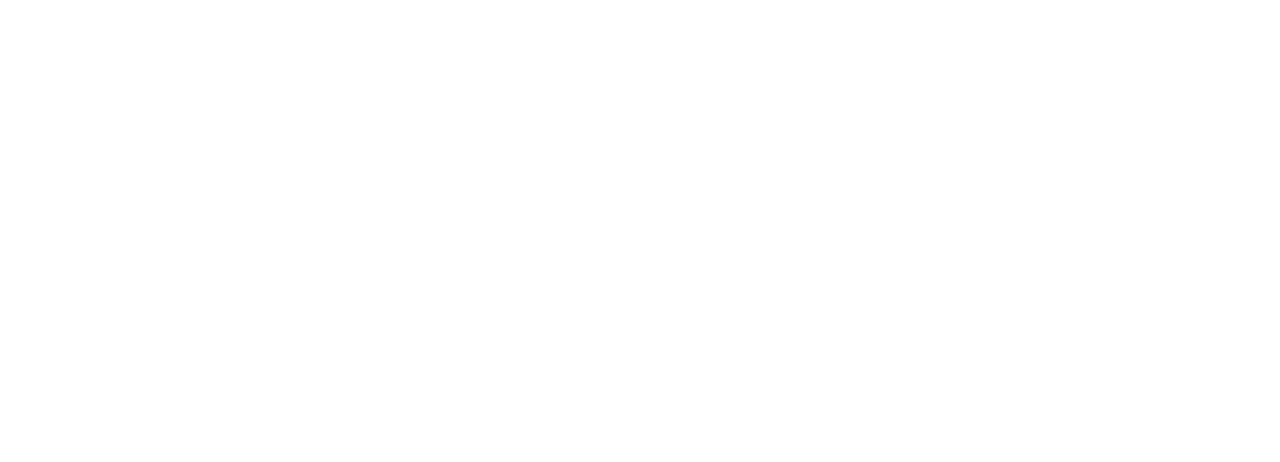
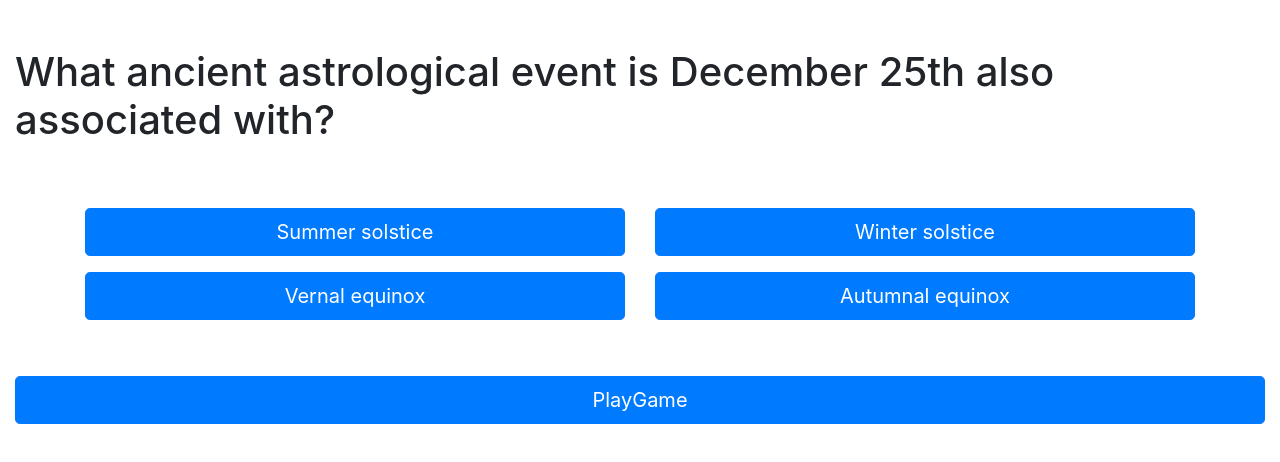
Before and after one commit to duende5801/Trivia, a plain HTML site: page index.html in a window 1280 px wide. Drawn offline with nearby package versions, Linux system fonts and the light colour scheme.

Commit message:
Second Commit

```diff
--- a/data/data.json
+++ b/data/data.json
@@ -0,0 +1,195 @@
+{
+    "ezQ": [
+        {
+            "q": "What ancient astrological event is December 25th also associated with?",
+            "a1": "Summer solstice",
+            "a2": "Winter solstice",
+            "a3": "Vernal equinox",
+            "a4": "Autumnal equinox",
+            "c": "Winter solsitce"
+        },
+        {
+            "q": "What country has the largest land mass?",
+            "a1": "Canada",
+            "a2": "China",
+            "a3": "Russia",
+            "a4": "United States",
+            "c": "Russia"
+        },
+        {
+            "q": "How many days are in a leap year?",
+            "a1": "365",
+            "a2": "200",
+            "a3": "366",
+            "a4": "355",
+            "c": "366"
+        },
+        {
+            "q": "Jim Morrison was the lead singer of which prominent 1960's rock band?",
+            "a1": "The Doors",
+            "a2": "The Beach Boys",
+            "a3": "The Beatles",
+            "a4": "The Animals",
+            "c": "The Doors"
+        },
+        {
+            "q": "The companies HP, Microsoft and Apple were all started in a what?",
+            "a1": "Office",
+            "a2": "Garage",
+            "a3": "Classroom",
+            "a4": "Boat",
+            "c": "Garage"
+        },
+        {
+            "q": "Pete Sampras is a legendary tennis player. Which nation is he from?",
+            "a1": "USA",
+            "a2": "Spain",
+            "a3": "France",
+            "a4": "Sweden",
+            "c": "USA"
+        },
+        {
+            "q": "Which sought-after snack took eight months to return to shelves after its parent company, Hostess, declared bankruptcy?",
+            "a1": "Twinkies",
+            "a2": "Brownie Bites",
+            "a3": "Ding Dongs",
+            "a4": "Fruit Pies",
+            "c": "Twinkies"
+        },
+        {
+            "q": "Which pop media icon was recently memorialized in 'World of Warcraft' in late 2018?",
+            "a1": "Aretha Franklin",
+            "a2": "Michael Jackson",
+            "a3": "Penny Marshall",
+            "a4": "Stan Lee",
+            "c": "Stan Lee"
+        },
+        {
+            "q": "What is the name of the hottest pepper in the world?",
+            "a1": "Bhut Jolokia",
+            "a2": "Trinidad Scorpion",
+            "a3": "Ghost Moccasin",
+            "a4": "Carolina Reaper",
+            "c": "Carolina Reaper"
+        },
+        {
+            "q": "In the show 'Breaking Bad', where does Walter White hide his money in his home?",
+            "a1": "Wall",
+            "a2": "Heating Duct",
+            "a3": "Under the Bed",
+            "a4": "Back Yard",
+            "c": "Heating Duct"
+        },
+        {
+            "q": "How many people in the world are right handed?",
+            "a1": "50%",
+            "a2": "75%",
+            "a3": "85%",
+            "a4": "90%",
+            "c": "85%"
+        },
+        {
+            "q": "How many US Supreme Court justices are there?",
+            "a1": "3",
+            "a2": "15",
+            "a3": "9",
+            "a4": "20",
+            "c": "9"
+        },
+        {
+            "q": "A three-day celebration triduum that involves; Halloween, All Saints Day, and All Souls Day can be referred to as?",
+            "a1": "Allhallowtide",
+            "a2": "Samhain",
+            "a3": "Festival Days",
+            "a4": "Halloween Days",
+            "c": "Allhallowtide"
+        },
+        {
+            "q": "In which continent of the world is the Sahara Desert located?",
+            "a1": "Europe",
+            "a2": "North America",
+            "a3": "Asia",
+            "a4": "Africa",
+            "c": "Africa"
+        },
+        {
+            "q": "Which NFL team's name was inspired by a famous writer?",
+            "a1": "New Orleans Saints",
+            "a2": "Baltimore Ravens",
+            "a3": "San Francisco 49ers",
+            "a4": "New York Jets",
+            "c": "Baltimore Ravens"
+        },
+        {
+            "q": "What famous actor became Governor of California in 2003?",
+            "a1": "Brad Pitt",
+            "a2": "Will Smith",
+            "a3": "Arnold Schwarzenegger",
+            "a4": "Harrison Ford",
+            "c": "Arnold Schwarzenegger"
+        },
+        {
+            "q": "In what year did Christopher Columbus discover the 'New World'?",
+            "a1": "1592",
+            "a2": "1492",
+            "a3": "1482",
+            "a4": "1582",
+            "c": "1492"
+        }
+
+    ],
+    "medQ": [
+        {
+            "q": "As of January 2019, what is the record for most receptions in a playoff game by a single player?",
+            "a1": "13",
+            "a2": "14",
+            "a3": "15",
+            "a4": "16",
+            "c": "15"
+        },
+        {
+            "q": "In what year was the first Harry Potter movie released?",
+            "a1": "2000",
+            "a2": "2003",
+            "a3": "1995",
+            "a4": "2001",
+            "c": "2001"
+        },
+        {
+            "q": "The crime-based series The Wire is set in which American city?",
+            "a1": "Washington D.C.",
+            "a2": "Baltimore",
+            "a3": "Boston",
+            "a4": "Los Angeles",
+            "c": "Baltimore"
+        },
+        {
+            "q": "Which chess piece does the Lovegood House resemble?",
+            "a1": "A King",
+            "a2": "A Bishop",
+            "a3": "A Rook",
+            "a4": "A Pawn",
+            "c": "A Rook"
+        }
+
+    ],
+    "hrdQ": [
+        {
+            "q": "What was the highest selling album of the 1980's?",
+            "a1": "Purple Rain - Prince",
+            "a2": "Back in Black - AC/DC",
+            "a3": "The Joshua Tree - U2",
+            "a4": "Thriller - Michael Jackson",
+            "c": "Thriller - Michael Jackson"
+        },
+        {
+            "q": "Which television show featured an episode where one of the stars accidentally shot a boy in defense of his girlfriend?",
+            "a1": "The Wire",
+            "a2": "Miami Vice",
+            "a3": "Walker, Texas Ranger",
+            "a4": "Simon & Simon",
+            "c": "Miami Vice"
+        }
+
+    ]
+}
--- a/index.html
+++ b/index.html
@@ -15,7 +15,34 @@
 
 <body>
 
-
+    <div class="container-fluid">
+        <div class="row my-5">
+            <div class="col d-flex justify-content-center">
+                <h1 id="qL">Questions go here</h1>
+            </div>
+        </div>
+        <div class="container my-5">
+            <div class="row">
+                <div class="col-6 my-2">
+                    <button type="button" id="a1" class="btn btn-primary btn-lg btn-block ansBtn">Answer A</button>
+                </div>
+                <div class="col-6 my-2">
+                    <button type="button" id="a2" class="btn btn-primary btn-lg btn-block ansBtn">Answer B</button>
+                </div>
+                <div class="col-6 my-2">
+                    <button type="button" id="a3" class="btn btn-primary btn-lg btn-block ansBtn">Answer C</button>
+                </div>
+                <div class="col-6 my-2">
+                    <button type="button" id="a4" class="btn btn-primary btn-lg btn-block ansBtn">Answer D</button>
+                </div>
+            </div>
+        </div>
+        <div class="row">
+            <div class="col">
+                <button type="button" id="playEZ" class="btn btn-primary btn-lg btn-block">PlayGame</button>
+            </div>
+        </div>
+    </div>
     <!-- Optional JavaScript -->
     <!-- jQuery first, then Popper.js, then Bootstrap JS -->
     <script src="https://code.jquery.com/jquery-3.3.1.slim.min.js"
--- a/js/script.js
+++ b/js/script.js
@@ -0,0 +1,57 @@
+function loadJSON() {
+    //load our JSON Data
+    //XML HTTP-REQUEST
+
+    let xmlhttp = new XMLHttpRequest();
+    let url = "../data/data.json";
+
+    xmlhttp.onreadystatechange = function () {
+        if (this.readyState == 4 && this.status == 200) {
+            let myArr = JSON.parse(this.responseText);
+            loadEZQ(myArr);
+        }
+    };
+    //Opening the connection
+    xmlhttp.open("GET", url, true);
+    //Sending the request
+    xmlhttp.send();
+
+}
+
+//Play easy mode
+//grab easy mode json data
+let playEZBtn = document.getElementById('playEZ');
+playEZBtn.addEventListener('click', loadJSON());
+
+//Grab all the buttons
+let a1 = document.getElementById('a1');
+let a2 = document.getElementById('a2');
+let a3 = document.getElementById('a3');
+let a4 = document.getElementById('a4');
+// Grab Class By Name
+// Returns an Array of HTML Elements
+let btns = document.getElementsByClassName('ansBtn');
+let disQ = document.getElementById('qL');
+let counter = document.getElementById('counter');
+
+
+let ezQ = [];
+//Function is called inside HTTP Request
+function loadEZQ(info) {
+    //Setup our Objects for the game
+    //Moving over to questions to stop typing in info
+    ezQ = info.ezQ;
+    console.log(ezQ);
+    displayQuestion();
+
+}
+
+function displayQuestion() {
+    //Fill in out Buttons
+    disQ.innerText = ezQ[0].q;
+    a1.innerText = ezQ[0].a1;
+    a2.innerText = ezQ[0].a2;
+    a3.innerText = ezQ[0].a3;
+    a4.innerText = ezQ[0].a4;
+
+}
```
Lines whose indentation alone changed are shown as unchanged.
